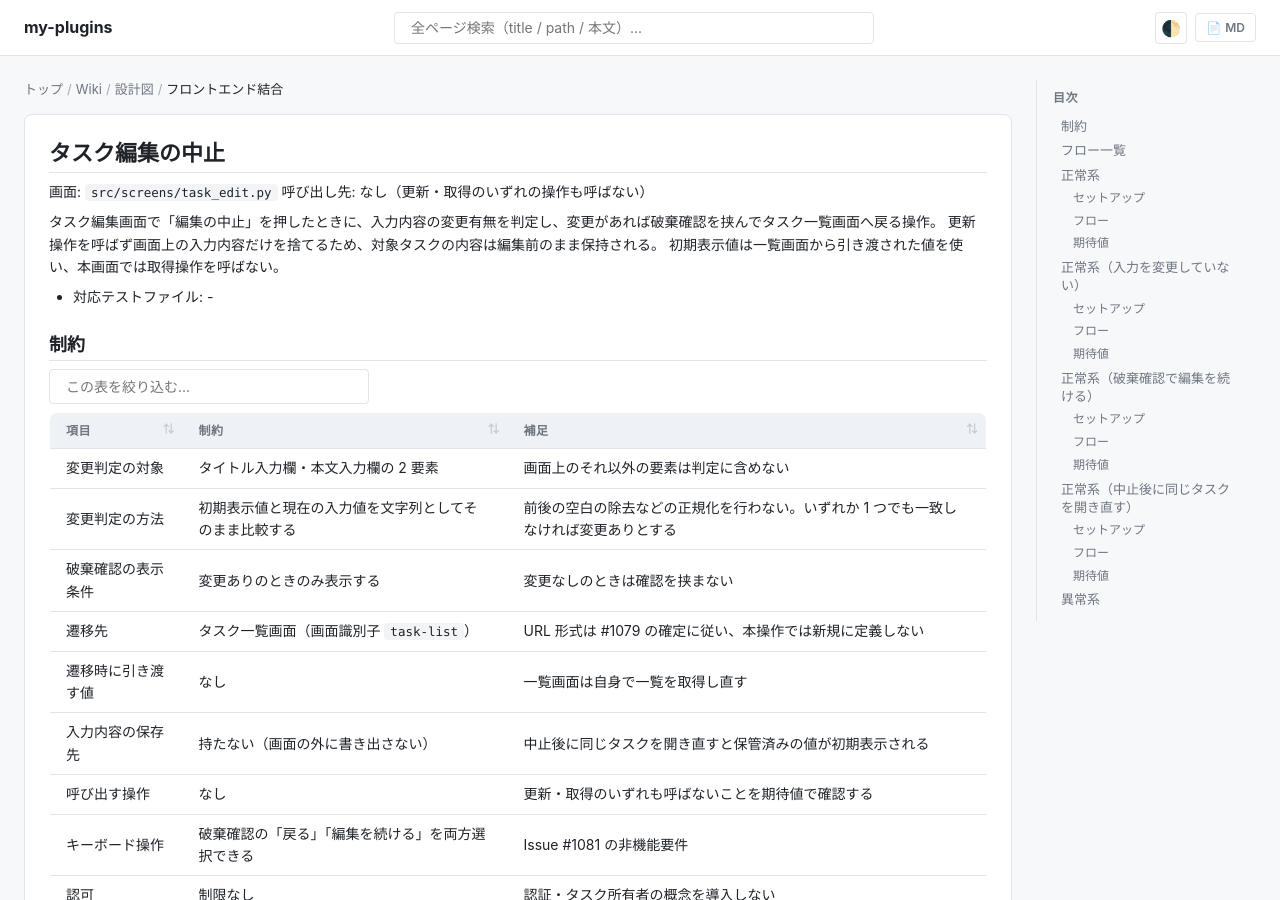
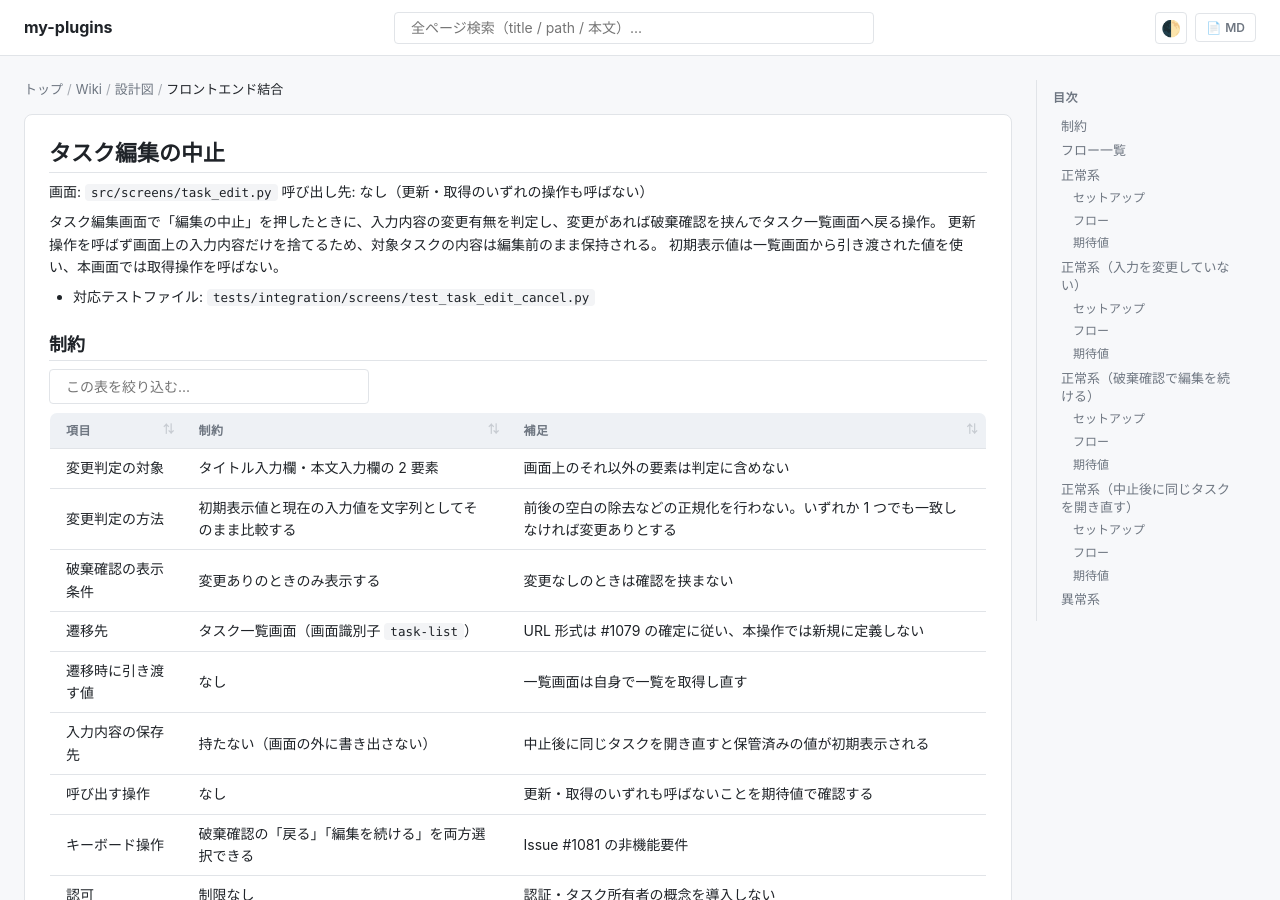
Before and after one commit to shuhei1101/ai-monitor-e2e, a Jekyll site: the page built from docs/wiki/設計図/フロントエンド結合/タスク編集の中止.py.md, in a window 1280 px wide and 900 px high. Built offline with Jekyll 4.4.1, drawn with Linux system fonts in a browser that asks for light colours; our own code applies the rules of GitHub Pages for plain Markdown files.

Commit message:
フロントエンド結合に対応テストファイルを記入
Co-Authored-By: Claude Opus 5 <noreply@anthropic.com>

```diff
--- a/docs/wiki/設計図/フロントエンド結合/タスク編集の中止.py.md
+++ b/docs/wiki/設計図/フロントエンド結合/タスク編集の中止.py.md
@@ -7,7 +7,7 @@
 更新操作を呼ばず画面上の入力内容だけを捨てるため、対象タスクの内容は編集前のまま保持される。
 初期表示値は一覧画面から引き渡された値を使い、本画面では取得操作を呼ばない。
 
-- 対応テストファイル: -
+- 対応テストファイル: `tests/integration/screens/test_task_edit_cancel.py`
 
 ## 制約
 
```
